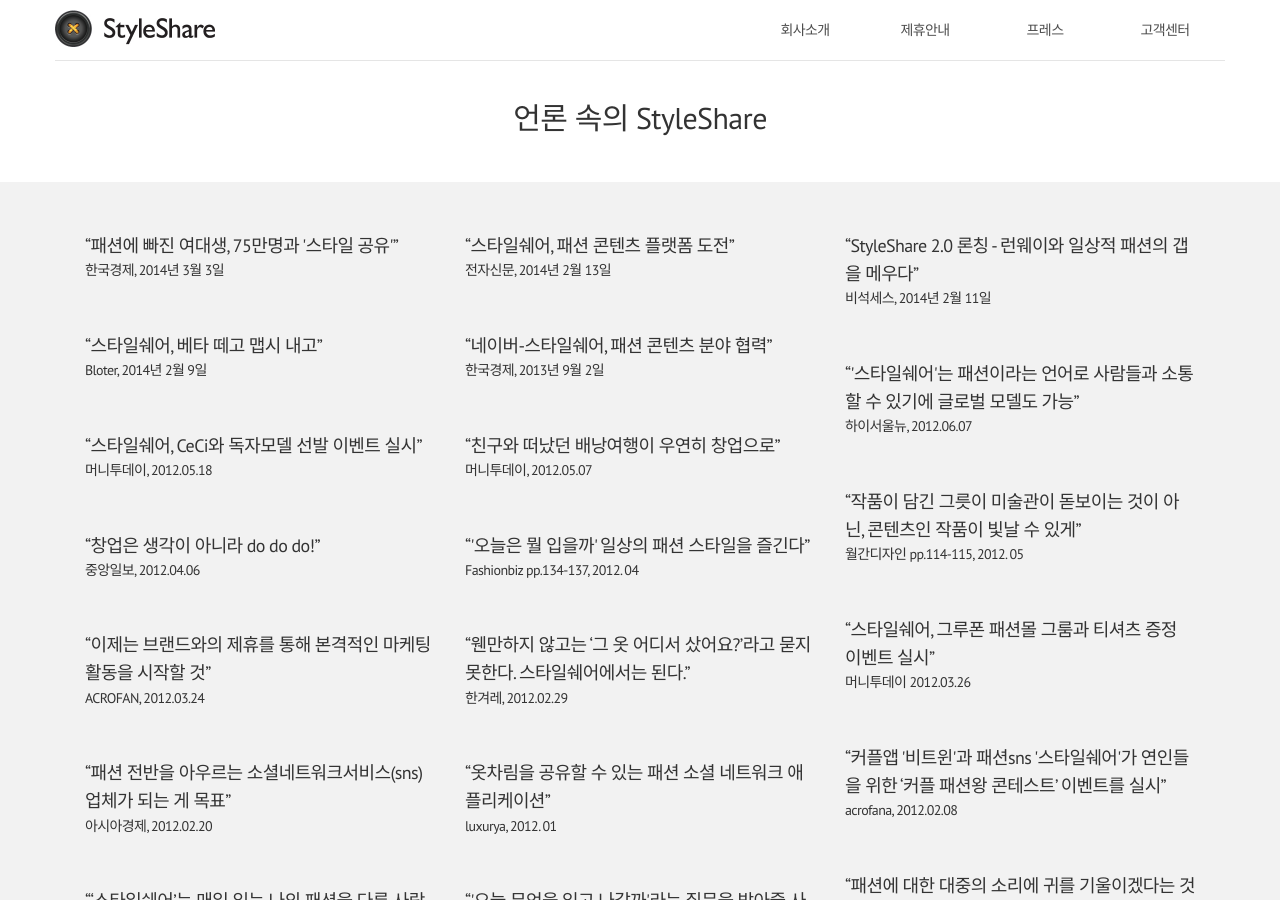
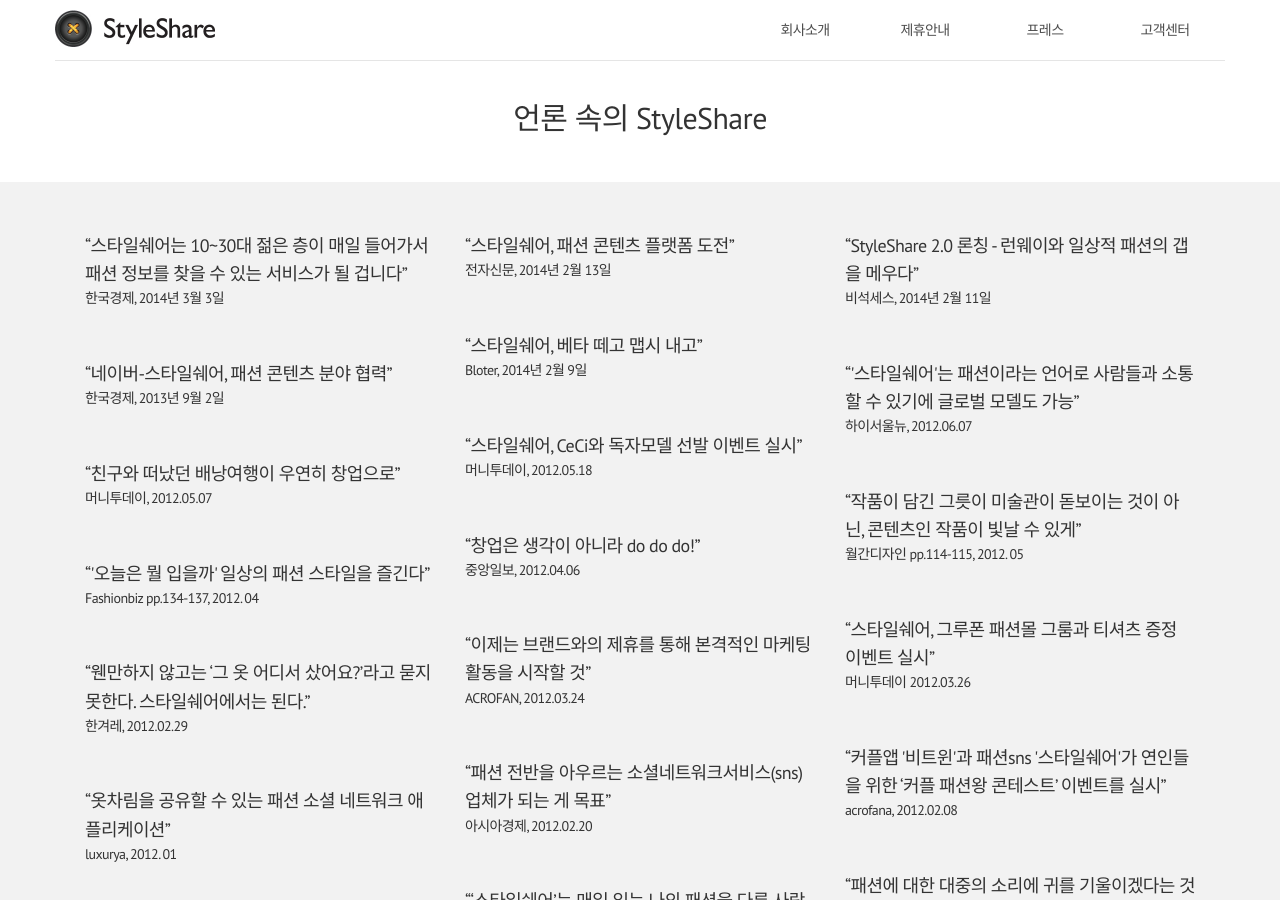
Before and after one commit to geonu/styleshare.github.io, a Jekyll site: the page built from press/index.html, in a window 1280 px wide and 900 px high. Built offline with Jekyll 4.4.1, drawn with Linux system fonts in a browser that asks for light colours; nearby versions of some CDN libraries; Markdown is read by kramdown in place of the engine named in the settings.

Commit message:
사이트에 보여줄 기사 제목 수정

```diff
--- a/press/index.html
+++ b/press/index.html
@@ -8,7 +8,7 @@
      data-masonry-options='{ "columnWidth": 380, "itemSelector": ".ss-press-link" }'>
   <div class="ss-press-link col-md-4">
     <a target="_blank" href="http://www.hankyung.com/news/app/newsview.php?aid=2014030254291">
-      “패션에 빠진 여대생, 75만명과 '스타일 공유'”
+      “스타일쉐어는 10~30대 젊은 층이 매일 들어가서 패션 정보를 찾을 수 있는 서비스가 될 겁니다”
     </a>
     <p>한국경제, 2014년 3월 3일</p>
   </div>
```
